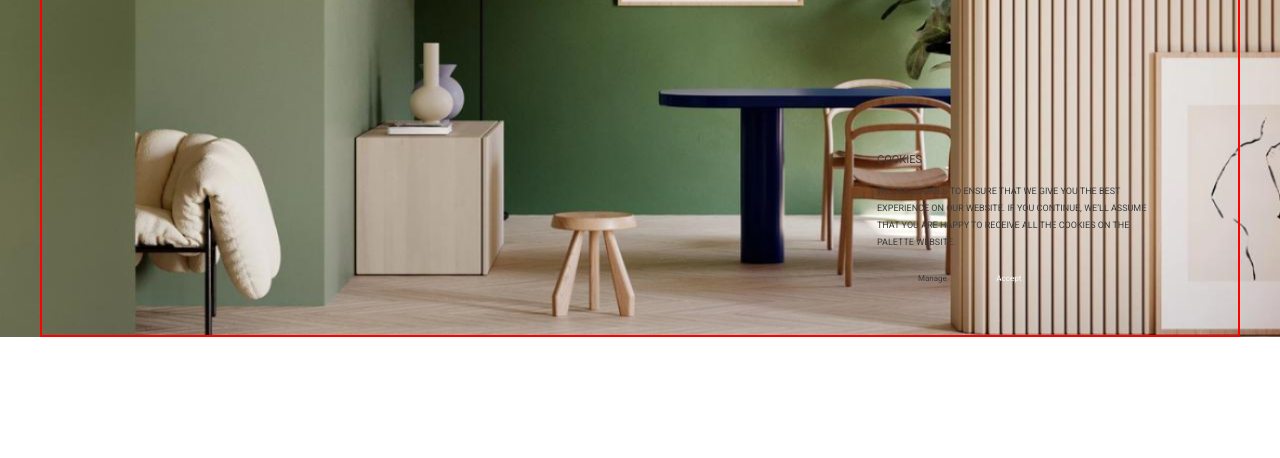
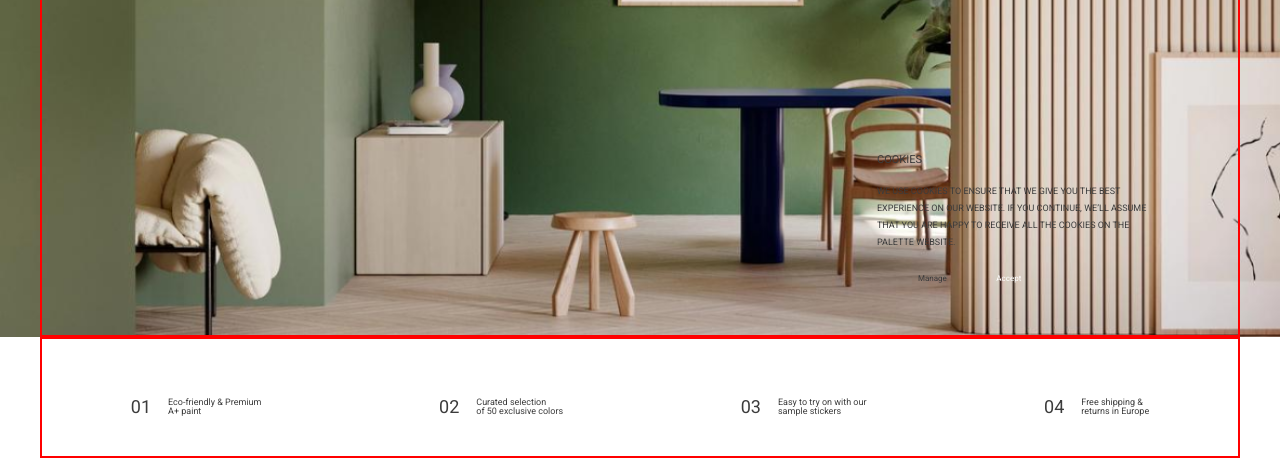
Before and after one commit to ygyuyuiu/healthy, a plain HTML site: page index.html in a window 1280 px wide. Shown: the part 368-826 px from the top of the page. Before the commit the page ends 800 px from the top, so only its background shows below. Drawn offline with Linux system fonts and the light colour scheme.

Commit message:
created section paint

```diff
--- a/index.html
+++ b/index.html
@@ -77,5 +77,44 @@
         </section>
       </div>
     </header>
+
+    <section class="paint">
+      <div class="container paint__container">
+        <div class="paint__list">
+          <div class="paint__item">
+            <span class="paint__item-number paint__item_color">01</span>
+            <div class="paint__item-text">
+              <span class="paint__item-title paint__item_color">Eco-friendly & Premium</span>
+              <span class="paint__item-title paint__item_color">A+ paint</span>
+            </div>
+          </div>
+
+          <div class="paint__item">
+            <span class="paint__item-number paint__item_color">02</span>
+            <div class="paint__item-text">
+              <span class="paint__item-title paint__item_color">Curated selection</span>
+              <span class="paint__item-title paint__item_color">of 50 exclusive colors</span>
+            </div>
+          </div>
+
+          <div class="paint__item">
+            <span class="paint__item-number paint__item_color">03</span>
+            <div class="paint__item-text">
+              <span class="paint__item-title paint__item_color">Easy to try on with our</span>
+              <span class="paint__item-title paint__item_color">sample stickers</span>
+            </div>
+          </div>
+
+          <div class="paint__item">
+            <span class="paint__item-number paint__item_color">04</span>
+            <div class="paint__item-text">
+              <span class="paint__item-title paint__item_color">Free shipping &</span>
+              <span class="paint__item-title paint__item_color">returns in Europe</span>
+            </div>
+          </div>
+        </div>
+      </div>
+    </section>
+
   </body>
 </html>
--- a/style.css
+++ b/style.css
@@ -97,7 +97,6 @@ body {
   background-size: cover;
   background-position: center;
 }
-
 .header__container {
   display: flex;
   flex-direction: row;
@@ -105,14 +104,12 @@ body {
   align-items: center;
   /* border: 1px solid blue; */
 }
-
 .header__list {
   display: flex;
   flex-direction: row;
   column-gap: 17px;
   flex-wrap: wrap;
 }
-
 .header__list-item :nth-child(1) {
   margin-left: 42px;
 }
@@ -129,7 +126,6 @@ body {
   column-gap: 17px;
   flex-wrap: wrap;
 }
-
 .header__span {
   display: inline-block;
   color: var(--color-white);
@@ -193,7 +189,35 @@ body {
   display: inline-block;
   margin-left: 36px;
 }
-
 .promo__cookies-button_color {
   color: var(--color-white);
 }
+
+.paint__container {
+  padding-top: 59px;
+  padding-bottom: 40px;
+}
+.paint__list {
+  display: flex;
+  flex-direction: row;
+  justify-content: space-around;
+  flex-wrap: wrap;
+}
+.paint__item {
+  display: flex;
+  flex-direction: row;
+  column-gap: 17px;
+}
+.paint__item-number {
+  font-size: 18px;
+}
+.paint__item_color {
+  color: var(--color-dark);
+}
+.paint__item-text {
+  display: flex;
+  flex-direction: column;
+}
+.paint__item-title {
+  font-size: 9px;
+}
```
